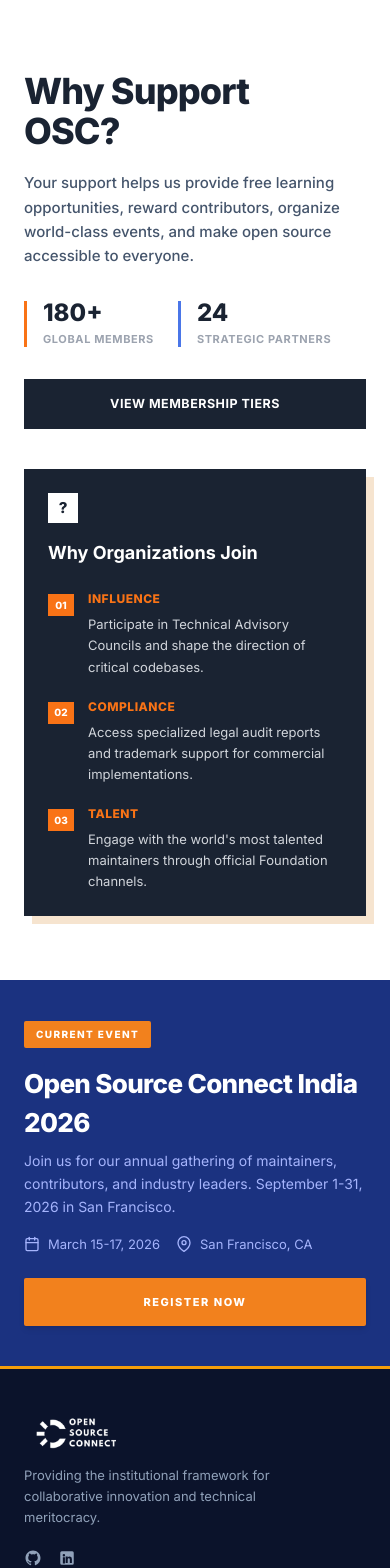
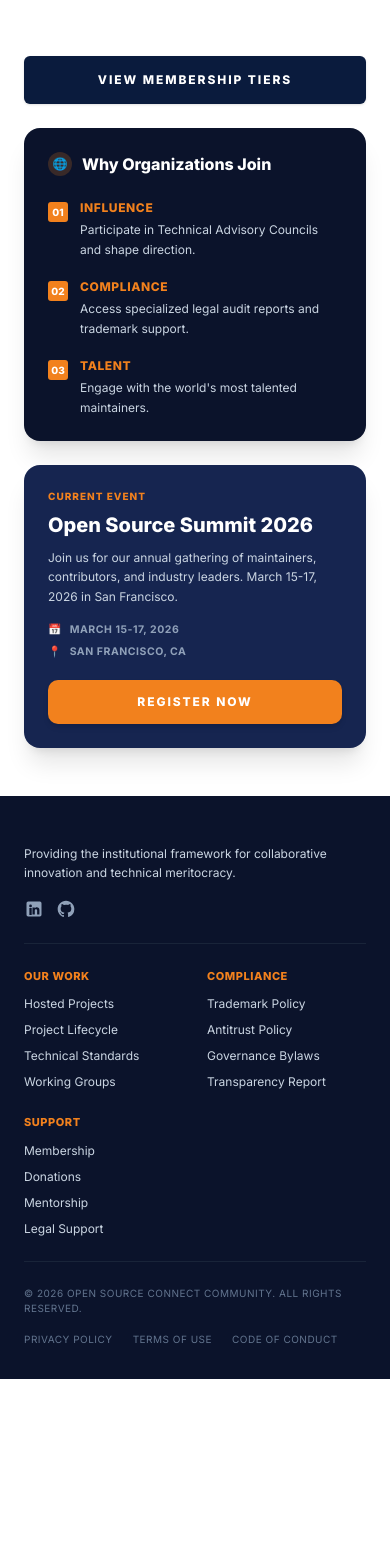
Before and after one commit to open-source-connect-01/OSC_India, a Next.js app: page / in a window 390 px wide. Shown: the part 8020-9588 px from the top of the page. After the commit the page ends 9399 px from the top, so only its background shows below. Built offline with nearby package versions, Linux system fonts and the light colour scheme.

Commit message:
Refactor FooterSection for improved text consistency and mobile layout enhancements

```diff
--- a/src/components/FooterSection.tsx
+++ b/src/components/FooterSection.tsx
@@ -6,18 +6,18 @@
 const whyItems = [
   {
     num: "01",
-    title: "Influence",
-    desc: "Participate in Technical Advisory Councils and shape the direction of critical codebases.",
+    title: "INFLUENCE",
+    desc: "Participate in Technical Advisory Councils and shape direction.",
   },
   {
     num: "02",
-    title: "Compliance",
-    desc: "Access specialized legal audit reports and trademark support for commercial implementations.",
+    title: "COMPLIANCE",
+    desc: "Access specialized legal audit reports and trademark support.",
   },
   {
     num: "03",
-    title: "Talent",
-    desc: "Engage with the world's most talented maintainers through official Foundation channels.",
+    title: "TALENT",
+    desc: "Engage with the world's most talented maintainers.",
   },
 ];
 
@@ -56,24 +56,25 @@
     <>
       {/* ===== MEMBERSHIP HERO ===== */}
       <section className="w-full bg-white">
-        <div className="max-w-[1240px] mx-auto px-6 lg:px-8 py-16 sm:py-20 lg:py-24">
-          <div className="grid lg:grid-cols-2 gap-10 lg:gap-16 items-start">
+        <div className="max-w-[1240px] mx-auto px-6 lg:px-8 py-12 sm:py-16 lg:py-24">
+          {/* Desktop Layout */}
+          <div className="hidden lg:grid grid-cols-2 gap-16 items-start">
             {/* Left */}
             <div>
-              <h1 className="text-[36px] sm:text-[44px] lg:text-[48px] font-extrabold text-navy-deep leading-[1.1] tracking-tight">
+              <h1 className="text-[48px] font-extrabold text-navy-deep leading-[1.1] tracking-tight">
                 Why Support
                 <br />
                 OSC?
               </h1>
-              <p className="mt-5 text-[15px] sm:text-[15.5px] text-slate-600 font-medium leading-relaxed max-w-[440px]">
+              <p className="mt-5 text-[15.5px] text-slate-600 font-medium leading-relaxed max-w-[440px]">
                 Your support helps us provide free learning opportunities, reward
                 contributors, organize world-class events, and make open source
                 accessible to everyone.
               </p>
 
-              <div className="flex flex-wrap gap-6 sm:gap-12 mt-8">
+              <div className="flex gap-12 mt-8">
                 <div className="pl-4 border-l-[3px] border-accent-orange">
-                  <div className="text-[24px] sm:text-[28px] font-extrabold text-navy-deep leading-none">
+                  <div className="text-[28px] font-extrabold text-navy-deep leading-none">
                     180+
                   </div>
                   <div className="mt-1.5 text-[11px] font-bold tracking-[0.6px] text-gray-400 uppercase whitespace-nowrap">
@@ -81,7 +82,7 @@
                   </div>
                 </div>
                 <div className="pl-4 border-l-[3px] border-accent-blue">
-                  <div className="text-[24px] sm:text-[28px] font-extrabold text-navy-deep leading-none">
+                  <div className="text-[28px] font-extrabold text-navy-deep leading-none">
                     24
                   </div>
                   <div className="mt-1.5 text-[11px] font-bold tracking-[0.6px] text-gray-400 uppercase whitespace-nowrap">
@@ -92,7 +93,7 @@
 
               <Link
                 href="#"
-                className="inline-flex items-center justify-center mt-8 w-full sm:w-auto h-[50px] px-7 bg-navy-deep text-white text-[12.5px] font-bold tracking-[0.5px] uppercase hover:bg-navy transition-all duration-200"
+                className="inline-flex items-center justify-center mt-8 h-[50px] px-7 bg-navy-deep text-white text-[12.5px] font-bold tracking-[0.5px] uppercase hover:bg-navy transition-all duration-200"
               >
                 View Membership Tiers
               </Link>
@@ -100,13 +101,12 @@
 
             {/* Right: Why Join card */}
             <div className="relative">
-              {/* Cream offset background */}
-              <div className="absolute top-2 sm:top-4 left-2 sm:left-4 w-full h-full bg-accent-cream z-0" />
-              <div className="relative z-10 bg-navy-deep p-6 sm:p-8 lg:p-9 text-white">
+              <div className="absolute top-4 left-4 w-full h-full bg-accent-cream z-0" />
+              <div className="relative z-10 bg-navy-deep p-9 text-white">
                 <div className="w-[30px] h-[30px] bg-white text-navy-deep font-extrabold text-[15px] flex items-center justify-center mb-4">
                   ?
                 </div>
-                <h3 className="text-[18px] sm:text-[19px] font-bold mb-6">
+                <h3 className="text-[19px] font-bold mb-6">
                   Why Organizations Join
                 </h3>
 
@@ -130,36 +130,98 @@
               </div>
             </div>
           </div>
+
+          {/* Mobile Layout (Matching Mobile Screenshot 1) */}
+          <div className="lg:hidden space-y-6">
+            {/* View Membership Tiers Full Width Top Button */}
+            <Link
+              href="#"
+              className="w-full bg-[#0A1B3D] text-white text-xs font-extrabold tracking-[0.16em] uppercase py-4 rounded-[6px] shadow-sm flex items-center justify-center text-center block mb-6"
+            >
+              VIEW MEMBERSHIP TIERS
+            </Link>
+
+            {/* Rounded Dark Navy Why Organizations Join Card */}
+            <div className="w-full bg-[#0B132B] p-6 rounded-[16px] text-white shadow-xl">
+              <div className="flex items-center gap-2.5 mb-6">
+                <span className="w-6 h-6 rounded-full bg-[#F2811D]/20 text-[#F2811D] flex items-center justify-center font-bold text-xs">
+                  🌐
+                </span>
+                <h3 className="text-base font-extrabold text-white">
+                  Why Organizations Join
+                </h3>
+              </div>
+
+              <div className="space-y-5">
+                {whyItems.map((item) => (
+                  <div key={item.num} className="flex gap-3">
+                    <div className="flex-none w-5 h-5 bg-[#F2811D] text-white text-[10px] font-extrabold rounded-[3px] flex items-center justify-center mt-0.5">
+                      {item.num}
+                    </div>
+                    <div className="min-w-0">
+                      <h4 className="text-xs font-extrabold tracking-wider text-[#F2811D] uppercase mb-1">
+                        {item.title}
+                      </h4>
+                      <p className="text-xs text-slate-300 leading-relaxed">
+                        {item.desc}
+                      </p>
+                    </div>
+                  </div>
+                ))}
+              </div>
+            </div>
+
+            {/* Rounded Dark Navy Current Event Card */}
+            <div className="w-full bg-[#162550] p-6 rounded-[16px] text-white shadow-xl relative overflow-hidden">
+              <div className="text-[10px] font-extrabold tracking-widest text-[#F2811D] uppercase mb-2">
+                CURRENT EVENT
+              </div>
+              <h3 className="text-xl font-extrabold text-white mb-2 leading-snug">
+                Open Source Summit 2026
+              </h3>
+              <p className="text-xs text-slate-300 leading-relaxed mb-4">
+                Join us for our annual gathering of maintainers, contributors, and industry leaders. March 15-17, 2026 in San Francisco.
+              </p>
+
+              <div className="space-y-1.5 text-[10.5px] font-bold text-slate-400 uppercase tracking-wider mb-5">
+                <div className="flex items-center gap-2">
+                  <span>📅</span>
+                  <span>MARCH 15-17, 2026</span>
+                </div>
+                <div className="flex items-center gap-2">
+                  <span>📍</span>
+                  <span>SAN FRANCISCO, CA</span>
+                </div>
+              </div>
+
+              <Link
+                href="#"
+                className="w-full bg-[#F2811D] text-white text-xs font-extrabold tracking-[0.16em] uppercase py-3.5 rounded-[10px] shadow-md flex items-center justify-center text-center block hover:bg-orange-600 transition-colors"
+              >
+                REGISTER NOW
+              </Link>
+            </div>
+          </div>
         </div>
       </section>
 
-      {/* ===== EVENT BANNER ===== */}
-      <section className="w-full bg-[#1B3280] border-b-[3px] border-[#F59E0B]">
-        <div className="max-w-[1240px] mx-auto px-6 lg:px-8 py-10 sm:py-12 lg:py-14">
-          <div className="flex flex-col lg:flex-row lg:items-center lg:justify-between gap-6 lg:gap-8">
+      {/* ===== EVENT BANNER (Desktop Only) ===== */}
+      <section className="hidden lg:block w-full bg-[#1B3280] border-b-[3px] border-[#F59E0B]">
+        <div className="max-w-[1240px] mx-auto px-8 py-12">
+          <div className="flex items-center justify-between gap-8">
             <div>
               <span className="inline-block bg-[#F2811D] text-white text-[10px] font-extrabold tracking-[0.14em] uppercase px-3 py-1.5 rounded-[2px] mb-4">
                 CURRENT EVENT
               </span>
-              <h2 className="text-[26px] sm:text-[32px] lg:text-[34px] font-extrabold text-white mb-2 tracking-tight">
+              <h2 className="text-[34px] font-extrabold text-white mb-2 tracking-tight">
                 Open Source Connect India 2026
               </h2>
-              <p className="text-[14px] sm:text-[15px] text-[#A5B4FC] leading-relaxed max-w-[620px] mb-4">
+              <p className="text-[15px] text-[#A5B4FC] leading-relaxed max-w-[620px] mb-4">
                 Join us for our annual gathering of maintainers, contributors, and industry leaders. September 1-31, 2026 in San Francisco.
               </p>
-              <div className="flex flex-wrap gap-4 sm:gap-6 text-[13px] text-[#A5B4FC]">
+              <div className="flex gap-6 text-[13px] text-[#A5B4FC]">
                 <span className="flex items-center gap-2">
-                  <svg
-                    width="16"
-                    height="16"
-                    viewBox="0 0 24 24"
-                    fill="none"
-                    stroke="currentColor"
-                    strokeWidth="2"
-                    strokeLinecap="round"
-                    strokeLinejoin="round"
-                    className="shrink-0"
-                  >
+                  <svg width="16" height="16" viewBox="0 0 24 24" fill="none" stroke="currentColor" strokeWidth="2" className="shrink-0">
                     <rect x="3" y="4" width="18" height="18" rx="2" ry="2" />
                     <line x1="16" y1="2" x2="16" y2="6" />
                     <line x1="8" y1="2" x2="8" y2="6" />
@@ -168,17 +230,7 @@
                   March 15-17, 2026
                 </span>
                 <span className="flex items-center gap-2">
-                  <svg
-                    width="16"
-                    height="16"
-                    viewBox="0 0 24 24"
-                    fill="none"
-                    stroke="currentColor"
-                    strokeWidth="2"
-                    strokeLinecap="round"
-                    strokeLinejoin="round"
-                    className="shrink-0"
-                  >
+                  <svg width="16" height="16" viewBox="0 0 24 24" fill="none" stroke="currentColor" strokeWidth="2" className="shrink-0">
                     <path d="M21 10c0 7-9 13-9 13s-9-6-9-13a9 9 0 0 1 18 0z" />
                     <circle cx="12" cy="10" r="3" />
                   </svg>
@@ -188,7 +240,7 @@
             </div>
             <Link
               href="#"
-              className="inline-flex items-center justify-center w-full sm:w-auto h-[48px] px-8 bg-[#F2811D] text-white text-[11px] font-extrabold tracking-[0.14em] uppercase rounded-[2px] hover:bg-orange-600 transition-all duration-200 shrink-0 shadow-md"
+              className="inline-flex items-center justify-center h-[48px] px-8 bg-[#F2811D] text-white text-[11px] font-extrabold tracking-[0.14em] uppercase rounded-[2px] hover:bg-orange-600 transition-all duration-200 shrink-0 shadow-md"
             >
               REGISTER NOW
             </Link>
@@ -199,9 +251,10 @@
       {/* ===== FOOTER ===== */}
       <footer className="w-full bg-[#0B132B] text-gray-400">
         <div className="max-w-[1240px] mx-auto px-6 lg:px-8 pt-12 sm:pt-14 pb-8">
-          <div className="grid grid-cols-1 sm:grid-cols-2 lg:grid-cols-4 gap-8 lg:gap-10 pb-10">
+          {/* Desktop Footer Grid */}
+          <div className="hidden lg:grid grid-cols-4 gap-10 pb-10">
             {/* Brand Column */}
-            <div className="sm:col-span-2 lg:col-span-1">
+            <div>
               <Image
                 src="/logo.png"
                 alt="Open Source Connect"
@@ -209,20 +262,15 @@
                 height={38}
                 className="h-8 w-auto object-contain brightness-0 invert mb-4"
               />
-              <p className="text-[13px] leading-relaxed text-slate-400 max-w-[260px] sm:max-w-[220px] mb-5">
-                Providing the institutional framework for collaborative
-                innovation and technical meritocracy.
+              <p className="text-[13px] leading-relaxed text-slate-400 max-w-[220px] mb-5">
+                Providing the institutional framework for collaborative innovation and technical meritocracy.
               </p>
-              {/* Social Icons (GitHub & LinkedIn matching screenshot) */}
               <div className="flex items-center gap-4 text-slate-400">
-                {/* GitHub Icon */}
                 <Link href="#" className="hover:text-white transition-colors" aria-label="GitHub">
                   <svg width="18" height="18" viewBox="0 0 24 24" fill="currentColor">
                     <path fillRule="evenodd" clipRule="evenodd" d="M12 2C6.477 2 2 6.484 2 12.017c0 4.425 2.865 8.18 6.839 9.504.5.092.682-.217.682-.483 0-.237-.008-.868-.013-1.703-2.782.605-3.369-1.343-3.369-1.343-.454-1.158-1.11-1.466-1.11-1.466-.908-.62.069-.608.069-.608 1.003.07 1.53 1.032 1.53 1.032.892 1.53 2.341 1.088 2.91.832.092-.647.35-1.088.636-1.338-2.22-.253-4.555-1.113-4.555-4.951 0-1.093.39-1.988 1.029-2.688-.103-.253-.446-1.272.098-2.65 0 0 .84-.27 2.75 1.026A9.564 9.564 0 0112 6.844c.85.004 1.705.115 2.504.337 1.909-1.296 2.747-1.027 2.747-1.027.546 1.379.202 2.398.1 2.651.64.7 1.028 1.595 1.028 2.688 0 3.848-2.339 4.695-4.566 4.943.359.309.678.92.678 1.855 0 1.338-.012 2.419-.012 2.747 0 .268.18.58.688.482A10.019 10.019 0 0022 12.017C22 6.484 17.522 2 12 2z" />
                   </svg>
                 </Link>
-
-                {/* LinkedIn Icon */}
                 <Link href="#" className="hover:text-white transition-colors" aria-label="LinkedIn">
                   <svg width="18" height="18" viewBox="0 0 24 24" fill="currentColor">
                     <path d="M19 3a2 2 0 0 1 2 2v14a2 2 0 0 1-2 2H5a2 2 0 0 1-2-2V5a2 2 0 0 1 2-2h14m-.5 15.5v-5.3a3.26 3.26 0 0 0-3.26-3.26c-.85 0-1.84.52-2.28 1.3v-1.11h-2.79v8.37h2.79v-4.93c0-.77.62-1.4 1.39-1.4a1.4 1.4 0 0 1 1.4 1.4v4.93h2.75M6.46 10.9v8.37H9.25V10.9H6.46M7.86 6.74a1.65 1.65 0 1 0 0 3.3 1.65 1.65 0 0 0 0-3.3z" />
@@ -252,22 +300,87 @@
             ))}
           </div>
 
+          {/* Mobile Footer Layout (Matching Mobile Screenshot 2) */}
+          <div className="lg:hidden space-y-6 pb-6">
+            <div>
+              <p className="text-xs text-slate-300 leading-relaxed mb-4">
+                Providing the institutional framework for collaborative innovation and technical meritocracy.
+              </p>
+              <div className="flex items-center gap-3 text-slate-400">
+                <Link href="#" aria-label="LinkedIn" className="hover:text-white">
+                  <svg width="20" height="20" viewBox="0 0 24 24" fill="currentColor">
+                    <path d="M19 3a2 2 0 0 1 2 2v14a2 2 0 0 1-2 2H5a2 2 0 0 1-2-2V5a2 2 0 0 1 2-2h14m-.5 15.5v-5.3a3.26 3.26 0 0 0-3.26-3.26c-.85 0-1.84.52-2.28 1.3v-1.11h-2.79v8.37h2.79v-4.93c0-.77.62-1.4 1.39-1.4a1.4 1.4 0 0 1 1.4 1.4v4.93h2.75M6.46 10.9v8.37H9.25V10.9H6.46M7.86 6.74a1.65 1.65 0 1 0 0 3.3 1.65 1.65 0 0 0 0-3.3z" />
+                  </svg>
+                </Link>
+                <Link href="#" aria-label="GitHub" className="hover:text-white">
+                  <svg width="20" height="20" viewBox="0 0 24 24" fill="currentColor">
+                    <path fillRule="evenodd" clipRule="evenodd" d="M12 2C6.477 2 2 6.484 2 12.017c0 4.425 2.865 8.18 6.839 9.504.5.092.682-.217.682-.483 0-.237-.008-.868-.013-1.703-2.782.605-3.369-1.343-3.369-1.343-.454-1.158-1.11-1.466-1.11-1.466-.908-.62.069-.608.069-.608 1.003.07 1.53 1.032 1.53 1.032.892 1.53 2.341 1.088 2.91.832.092-.647.35-1.088.636-1.338-2.22-.253-4.555-1.113-4.555-4.951 0-1.093.39-1.988 1.029-2.688-.103-.253-.446-1.272.098-2.65 0 0 .84-.27 2.75 1.026A9.564 9.564 0 0112 6.844c.85.004 1.705.115 2.504.337 1.909-1.296 2.747-1.027 2.747-1.027.546 1.379.202 2.398.1 2.651.64.7 1.028 1.595 1.028 2.688 0 3.848-2.339 4.695-4.566 4.943.359.309.678.92.678 1.855 0 1.338-.012 2.419-.012 2.747 0 .268.18.58.688.482A10.019 10.019 0 0022 12.017C22 6.484 17.522 2 12 2z" />
+                  </svg>
+                </Link>
+              </div>
+            </div>
+
+            <div className="border-t border-slate-800/80 pt-6">
+              {/* 2-Column Grid for OUR WORK & COMPLIANCE */}
+              <div className="grid grid-cols-2 gap-6 mb-6">
+                <div>
+                  <h5 className="text-[#F2811D] text-[11px] font-extrabold tracking-wider uppercase mb-3">
+                    OUR WORK
+                  </h5>
+                  <div className="space-y-2.5">
+                    {footerLinks[0].links.map((link) => (
+                      <Link key={link.label} href={link.href} className="block text-xs text-slate-300 hover:text-white">
+                        {link.label}
+                      </Link>
+                    ))}
+                  </div>
+                </div>
+
+                <div>
+                  <h5 className="text-[#F2811D] text-[11px] font-extrabold tracking-wider uppercase mb-3">
+                    COMPLIANCE
+                  </h5>
+                  <div className="space-y-2.5">
+                    {footerLinks[1].links.map((link) => (
+                      <Link key={link.label} href={link.href} className="block text-xs text-slate-300 hover:text-white">
+                        {link.label}
+                      </Link>
+                    ))}
+                  </div>
+                </div>
+              </div>
+
+              {/* SUPPORT Column Below */}
+              <div>
+                <h5 className="text-[#F2811D] text-[11px] font-extrabold tracking-wider uppercase mb-3">
+                  SUPPORT
+                </h5>
+                <div className="space-y-2.5">
+                  {footerLinks[2].links.map((link) => (
+                    <Link key={link.label} href={link.href} className="block text-xs text-slate-300 hover:text-white">
+                      {link.label}
+                    </Link>
+                  ))}
+                </div>
+              </div>
+            </div>
+          </div>
+
           {/* Bottom Legal Bar */}
-          <div className="border-t border-slate-800/80 pt-6 flex flex-col sm:flex-row justify-between gap-4 text-[11px] text-slate-500 tracking-[0.05em] uppercase">
+          <div className="border-t border-slate-800/80 pt-6 flex flex-col sm:flex-row justify-between gap-4 text-[10px] sm:text-[11px] text-slate-500 tracking-[0.05em] uppercase">
             <div>
               &copy; 2026 OPEN SOURCE CONNECT COMMUNITY. ALL RIGHTS RESERVED.
               <br className="hidden sm:block" />
-
             </div>
-            <div className="flex flex-wrap gap-x-6 gap-y-2">
+            <div className="flex flex-wrap gap-x-5 gap-y-2">
               <Link href="#" className="hover:text-slate-300 transition-colors whitespace-nowrap">
-                Privacy Policy
+                PRIVACY POLICY
               </Link>
               <Link href="#" className="hover:text-slate-300 transition-colors whitespace-nowrap">
-                Terms of Use
+                TERMS OF USE
               </Link>
               <Link href="#" className="hover:text-slate-300 transition-colors whitespace-nowrap">
-                Code of Conduct
+                CODE OF CONDUCT
               </Link>
             </div>
           </div>
```
